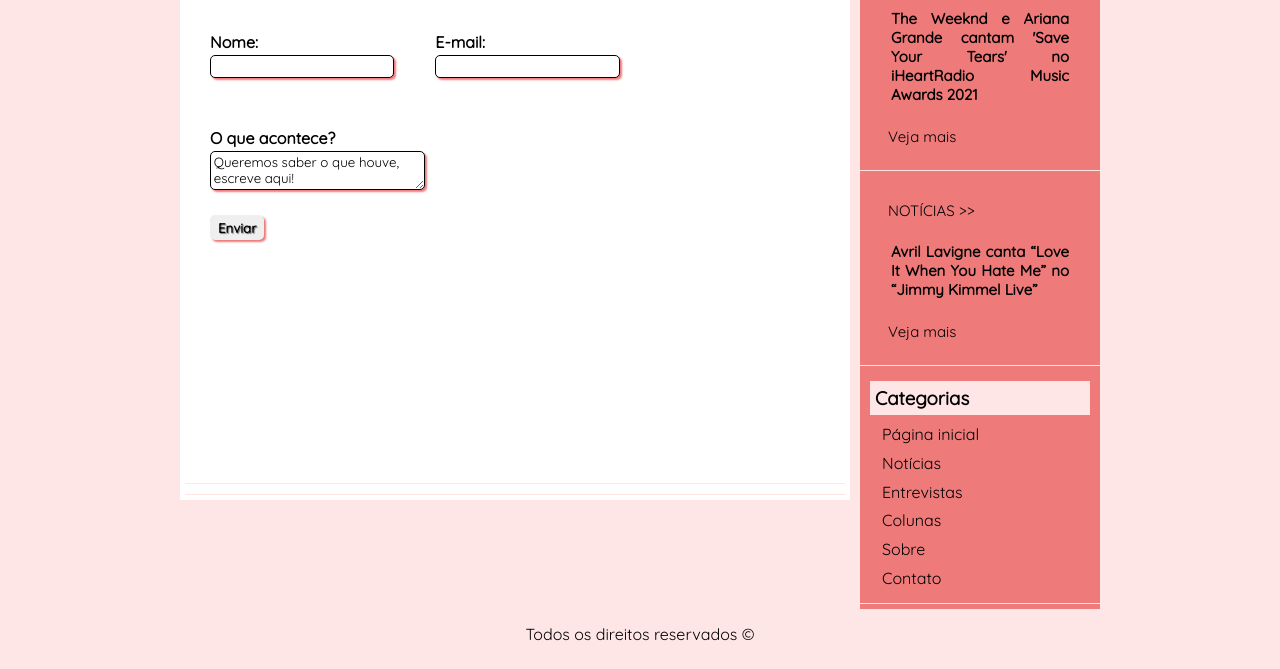
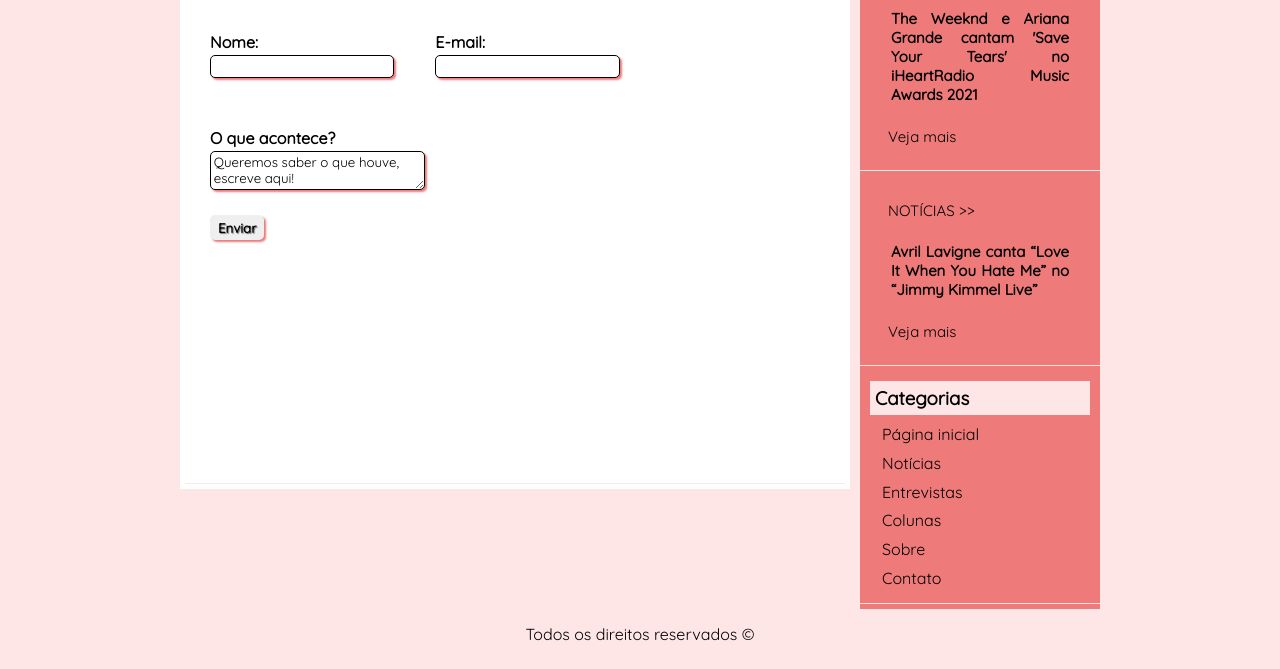
Before and after one commit to vitoriarmarcos10/RDT-NOT-CIAS, a plain HTML site: page RDT&NOTICIAS BLOG/contato.html in a window 1280 px wide. Shown: the part 230-899 px from the top of the page. Drawn offline with Linux system fonts and the light colour scheme.

Commit message:
Add files via upload

```diff
--- a/RDT&NOTICIAS BLOG/contato.html
+++ b/RDT&NOTICIAS BLOG/contato.html
@@ -89,12 +89,6 @@
 
 
 
-            <div class="postagem">
-
-
-
-
-            </div>
 
 
 
```
Also changed, not shown: RDT&NOTICIAS BLOG/colunas.html (+0 -5 lines).
